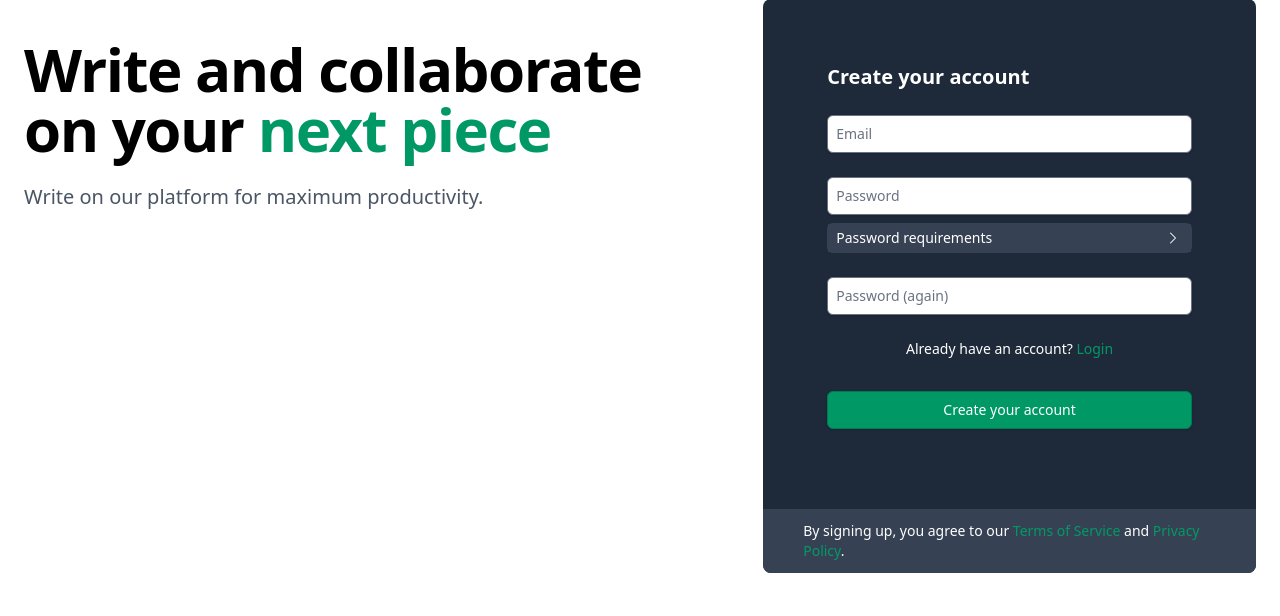
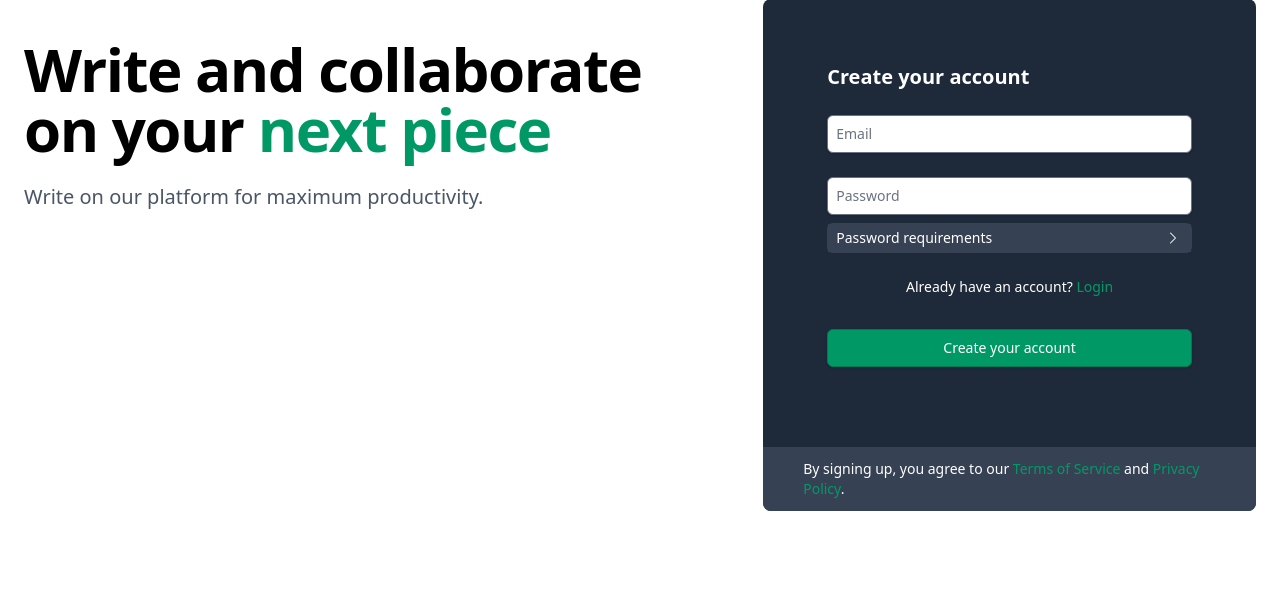
Before and after one commit to yasenAlexiev/django_first_steps, a Django app: page / in a window 1280 px wide. Shown: the part 184-800 px from the top of the page. Run offline with Django 5.2, Linux system fonts and the light colour scheme; some libraries are stand-ins or nearby versions.

Commit message:
setup the email verifications with mailgun

```diff
--- a/djangocourse/app/admin.py
+++ b/djangocourse/app/admin.py
@@ -20,7 +20,7 @@ class CustomUserAdmin(UserAdmin):
     add_fieldsets = (
         (None, {
             "classes": ("wide",),
-            "fields": ("email", "password1", "password2")
+            "fields": ("email", "password1")
         }),
     )
 
--- a/djangocourse/pyproject.toml
+++ b/djangocourse/pyproject.toml
@@ -13,6 +13,7 @@ dependencies = [
     "psycopg (>=3.2.6,<4.0.0)",
     "dj-database-url (>=2.3.0,<3.0.0)",
     "django-widget-tweaks (>=1.5.0,<2.0.0)",
+    "django-anymail[mailgun] (>=13.0,<14.0)",
 ]
 
 [tool.poetry]
--- a/djangocourse/static/output.css
+++ b/djangocourse/static/output.css
@@ -760,11 +729,6 @@
   .\[\&\>\.loading\.htmx-request\.hidden\]\:\!inline-block {
     &>.loading.htmx-request.hidden {
       display: inline-block !important;
-    }
-  }
-  .\[\&\>\.loading\.htmx-request\.hidden\]\:inline-block {
-    &>.loading.htmx-request.hidden {
-      display: inline-block;
     }
   }
   .\[\&\>ul\]\:space-y-1 {
@@ -1276,11 +1240,6 @@ select[class*="article-status-"] option {
   inherits: false;
   initial-value: 0 0 #0000;
 }
-@property --tw-outline-style {
-  syntax: "*";
-  inherits: false;
-  initial-value: solid;
-}
 @property --tw-duration {
   syntax: "*";
   inherits: false;
--- a/djangocourse/templates/account/signup.html
+++ b/djangocourse/templates/account/signup.html
@@ -25,7 +25,7 @@
                 <div class="p-4 lg:p-16">
                     <p class="text-xl font-semibold">Create your account</p>
                     <div class="mt-6">
-                        <form method="post" class="space-y-6 mb-4" action="{% url 'account_signup' %}">
+                        <form method="post" class="space-y-6 mb-4"">
                             {% csrf_token %}
                             <div>
                                 <label class="sr-only" for="form.email.id_for_label">Email</label>
@@ -53,12 +53,7 @@
                                     </div>
                                 </details>
                             </div>
-                            <div class="mt-4">
-                                <label class="sr-only" for="form.password2.id_for_label">Email</label>
-                                <div class="form-field">
-                                    {% render_field form.password2 class="block text-black shadow-sm focus:ring-emerald-500 focus:border-emerald-500 text-sm" placeholder="Password (again)" %}
-                                </div>
-                            </div>
+
                             <div class="text-sm text-center">Already have an account? <a href="{% url 'account_login' %}" class="text-emerald-600 hover:text-emerald-700">Login</a></div>
                             <button type="submit" class="button primary w-full mt-2 text-sm">
                                 Create your account
```
Also changed, not shown: other parts of djangocourse/static/output.css (+0 -31 lines), djangocourse/djangocourse1/settings.py (+20 -4 lines), djangocourse/app/migrations/0002_create_superuser.py, 2 other files.
